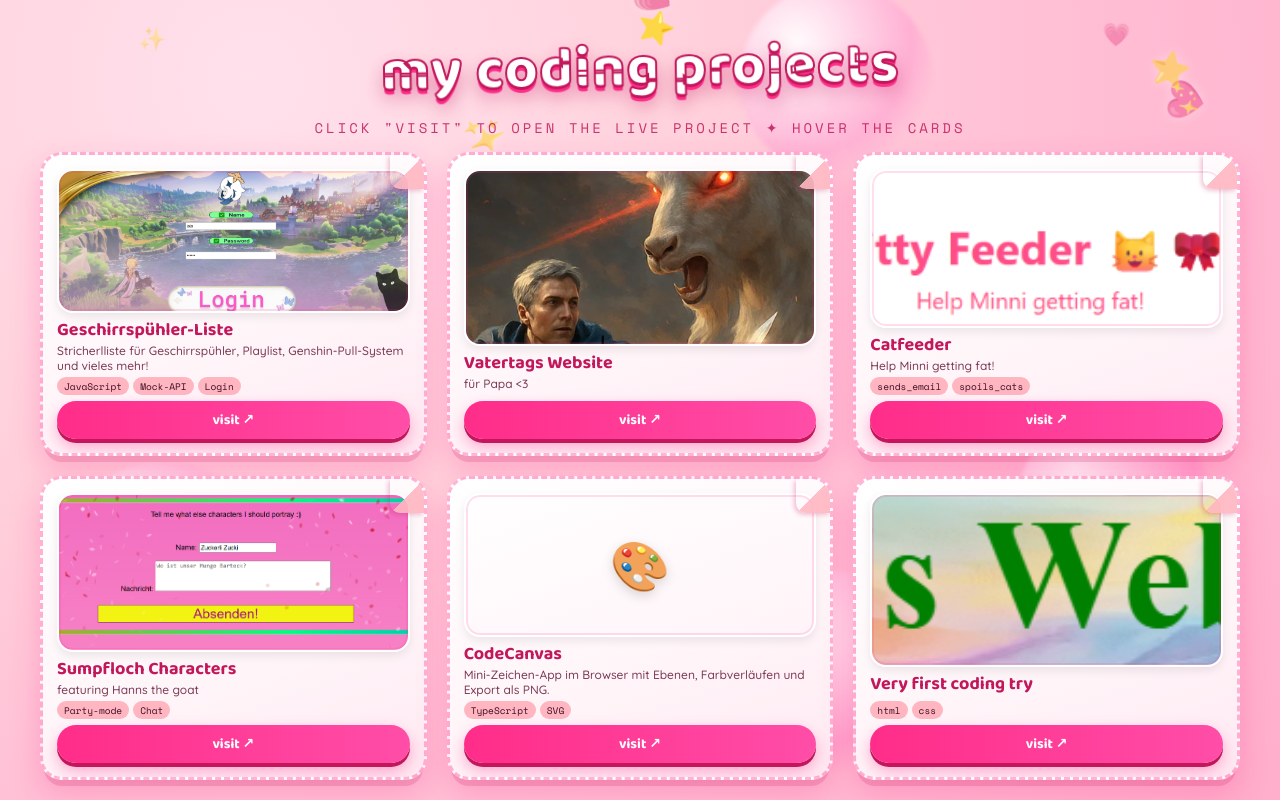
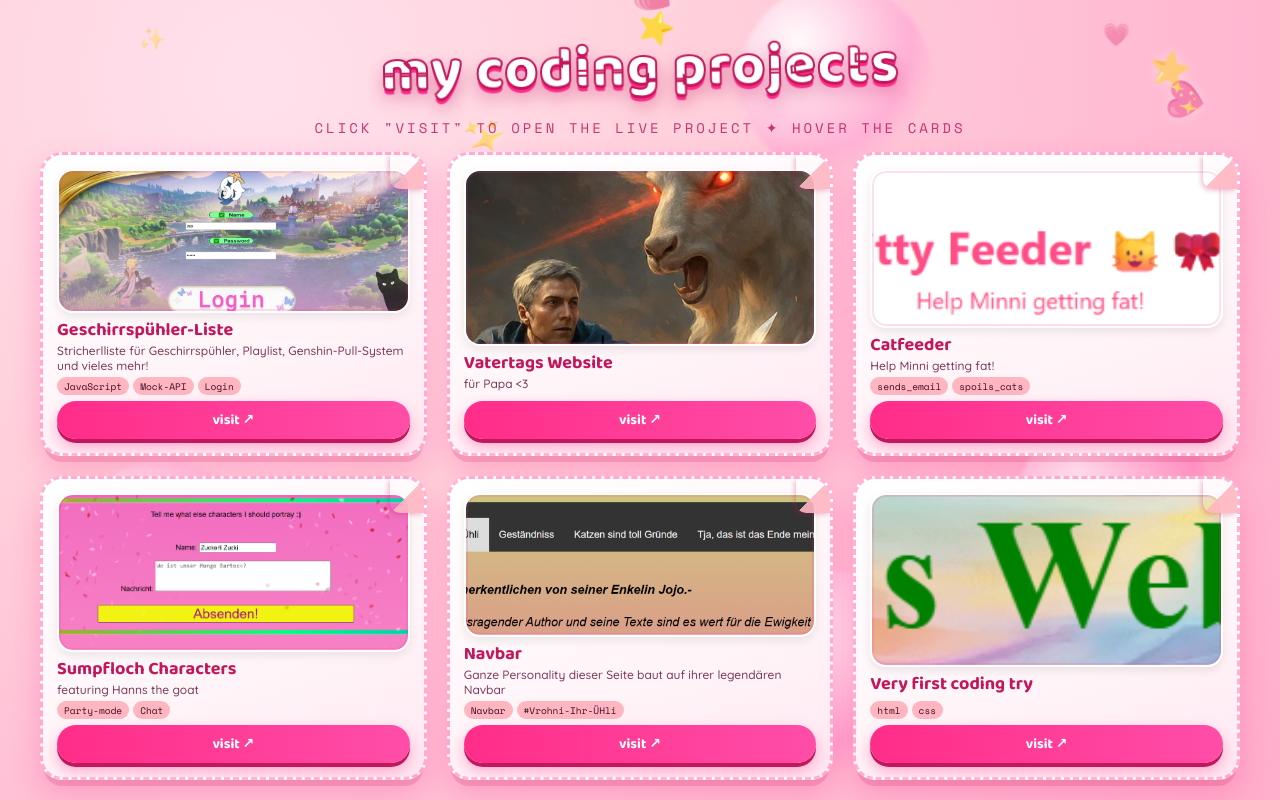
Before and after one commit to Jojokitten/PORTFOLIO_WEBSITE_67, a plain HTML site: page index.html in a window 1280 px wide. Drawn offline with nearby package versions, Linux system fonts and the light colour scheme.

Commit message:
cursor and navbar added

```diff
--- a/index.html
+++ b/index.html
@@ -26,7 +26,7 @@
     background: radial-gradient(circle at 20% 10%, #ffe1ec 0%, #ffd1dc 35%, #ffc1d6 60%, #ffaecb 100%);
     font-family:'Quicksand', sans-serif;
     color:var(--plum);
-    cursor: default;
+    cursor: url(fotos/kawaii-cat-default.cur), auto;
   }
 
   /* ---------- floating ambient gif-like decorations ---------- */
@@ -252,6 +252,7 @@
     transform: translateY(2px) scale(1.03);
     box-shadow: 0 2px 0 var(--magenta), 0 6px 12px rgba(255,45,137,.5);
     background-position:100% 0%;
+
   }
   .visit-btn:active{
     transform: translateY(4px) scale(.99);
@@ -359,10 +360,10 @@
       url: "https://jojokitten.github.io/code-Hanns-page/"
     },
     {
-      title: "CodeCanvas",
-      desc: "Mini-Zeichen-App im Browser mit Ebenen, Farbverläufen und Export als PNG.",
-      tags: ["TypeScript", "SVG"],
-      image: "",
+      title: "Navbar",
+      desc: "Ganze Personality dieser Seite baut auf ihrer legendären Navbar",
+      tags: ["Navbar", "#Vrohni-Ihr-ÜHli"],
+      image: "fotos/img_Website_Preview_NAVBARr.png",
       emoji: "🎨",
       url: "#"
     },
```
Also changed, not shown: fotos/img_Website_Preview_NAVBARr.png (added), 2 other files.
